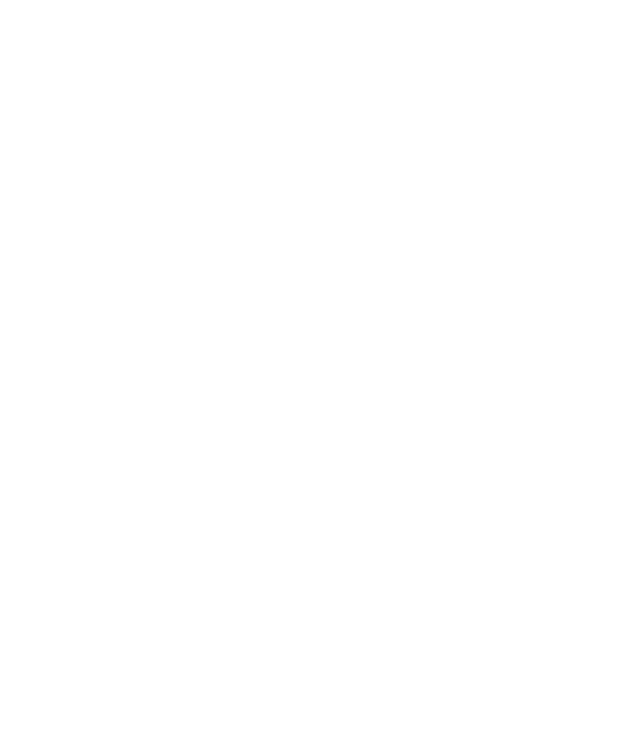
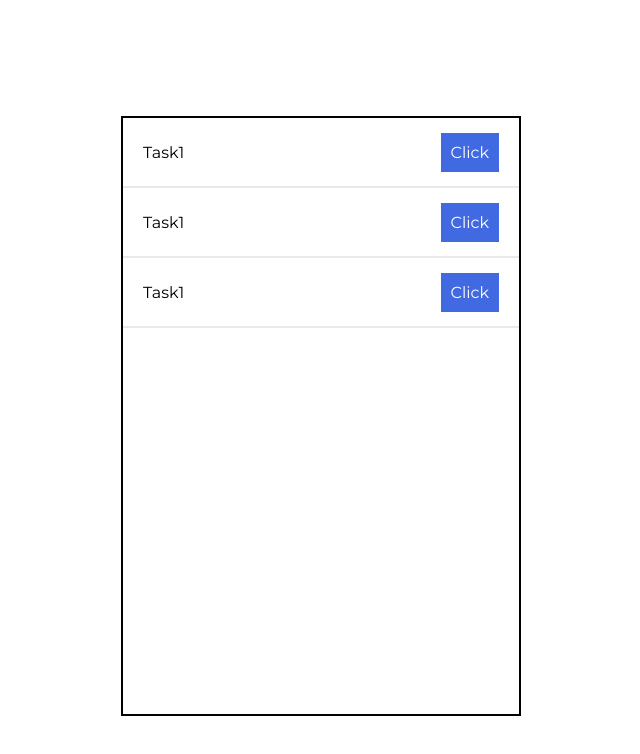
Before and after one commit to baumanmilosz/redux-selectors, a React (Create React App) app: page / in a window 1280 px wide. Shown: the top 754 px of the page, without its empty margins (319-959 px from the left). Built offline with nearby package versions, Linux system fonts and the light colour scheme.

Commit message:
Added basic components - Paragraph, Button, Item

```diff
--- a/src/App.js
+++ b/src/App.js
@@ -1,10 +1,34 @@
 import React from 'react';
 import GlobalStyle from 'theme/GlobalStyle';
+import styled from 'styled-components';
+import TaskItem from 'components/molecules/TaskItem';
+
+const StyledWrapper = styled.div`
+  width: 100%;
+  min-height: 100vh;
+`;
+
+const TasksList = styled.ul`
+  padding: 0;
+  position: absolute;
+  top: 50%;
+  left: 50%;
+  transform: translate(-50%, -50%);
+  width: 400px;
+  height: 600px;
+  border: 2px solid #000;
+  list-style-type: none;
+`;
 
 const App = () => (
-  <div>
+  <StyledWrapper>
     <GlobalStyle />
-  </div>
+    <TasksList>
+      <TaskItem />
+      <TaskItem />
+      <TaskItem />
+    </TasksList>
+  </StyledWrapper>
 );
 
 export default App;
--- /dev/null
+++ b/src/components/atoms/Button.js
@@ -0,0 +1,10 @@
+import styled from 'styled-components';
+
+const Button = styled.div`
+  padding: 10px;
+  color: #fff;
+  background-color: royalblue;
+  cursor: pointer;
+`;
+
+export default Button;
--- /dev/null
+++ b/src/components/atoms/Paragraph.js
@@ -0,0 +1,8 @@
+import styled from 'styled-components';
+
+const Paragraph = styled.p`
+  font-size: 1.6rem;
+  color: #000;
+`;
+
+export default Paragraph;
--- /dev/null
+++ b/src/components/molecules/TaskItem.js
@@ -0,0 +1,27 @@
+import React from 'react';
+import styled from 'styled-components';
+import Button from 'components/atoms/Button';
+import Paragraph from 'components/atoms/Paragraph';
+
+const ListItem = styled.li`
+  display: flex;
+  justify-content: space-between;
+  align-items: center;
+  width: 100%;
+  height: 70px;
+  border-bottom: 2px solid #e9e9e9;
+  padding: 20px;
+  background-color: #fff;
+  &:hover {
+    background-color: #e9e9e9;
+  }
+`;
+
+const TaskItem = () => (
+  <ListItem>
+    <Paragraph>Task1</Paragraph>
+    <Button>Click</Button>
+  </ListItem>
+);
+
+export default TaskItem;
```
